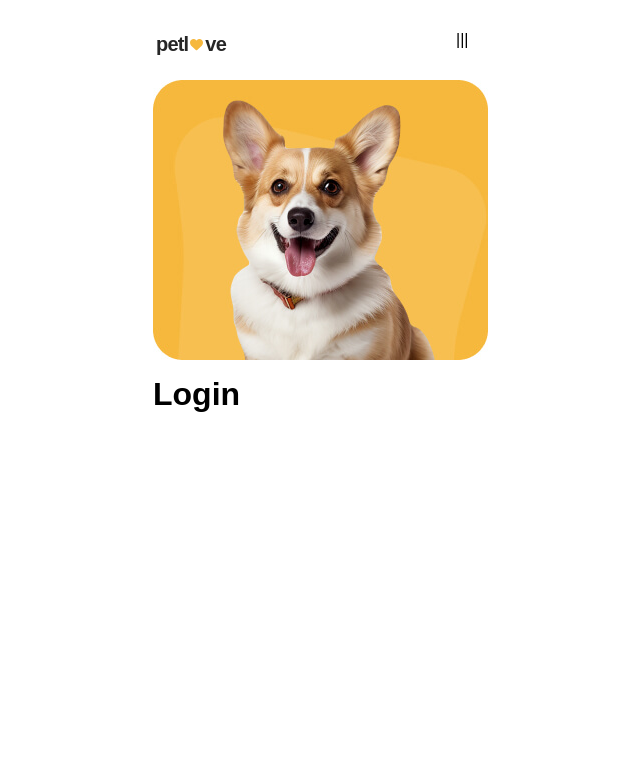
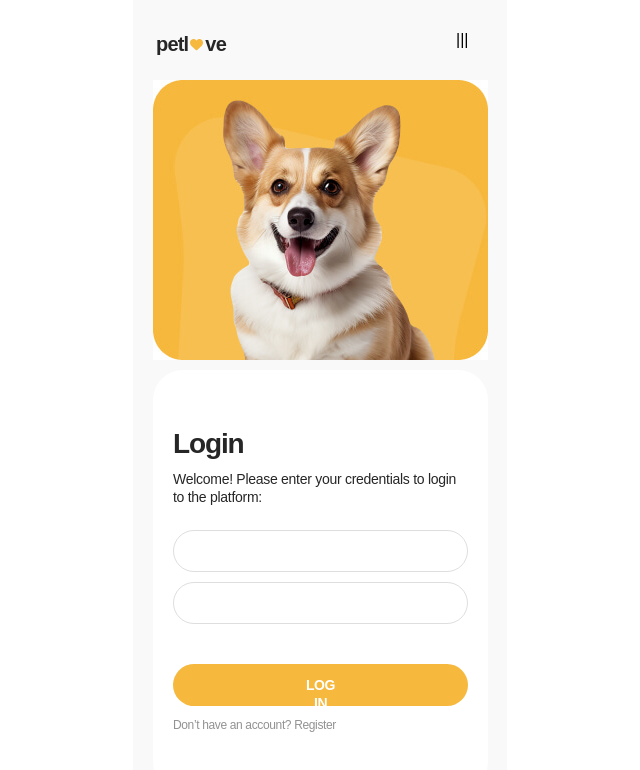
Before and after one commit to olehsolonin/Petlove, a React (Vite) app: page /login in a window 1280 px wide. Shown: the top 770 px of the page, without its empty margins (320-960 px from the left). Built offline with nearby package versions, Linux system fonts and the light colour scheme.

Commit message:
fix login page mob version

```diff
--- a/package.json
+++ b/package.json
@@ -10,6 +10,7 @@
     "preview": "vite preview"
   },
   "dependencies": {
+    "formik": "^2.4.6",
     "modern-normalize": "^3.0.1",
     "react": "^18.3.1",
     "react-dom": "^18.3.1",
--- a/src/components/Login/Login.jsx
+++ b/src/components/Login/Login.jsx
@@ -2,6 +2,7 @@ import css from "./Login.module.css";
 import LogoBlack from "../LogoBlack/LogoBlack.jsx";
 import Header from "../Header/Header.jsx";
 import PetBlockDog from "../PetBlockDog/PetBlockDog.jsx";
+import LoginForm from "../LoginForm/LoginForm.jsx";
 
 export default function Login() {
   return (
@@ -12,8 +13,9 @@ export default function Login() {
       <div className={css.petContainer}>
         <PetBlockDog />
       </div>
-
-      <h1>Login</h1>
+      <div className={css.loginFormContainer}>
+        <LoginForm />
+      </div>
     </div>
   );
 }
--- a/src/components/Login/Login.module.css
+++ b/src/components/Login/Login.module.css
@@ -6,6 +6,7 @@
   margin: 0 auto;
   display: flex;
   flex-direction: column;
+  background: #f9f9f9;
 }
 
 .headerContainer {
@@ -15,3 +16,11 @@
 .petContainer {
   margin-bottom: 10px;
 }
+
+.loginFormContainer {
+  border-radius: 30px;
+  width: 335px;
+  height: 422px;
+  background: #fff;
+  padding: 60px 20px;
+}
--- /dev/null
+++ b/src/components/LoginForm/LoginForm.jsx
@@ -0,0 +1,28 @@
+import { Formik, Form, Field } from "formik";
+import css from "./LoginForm.module.css";
+
+export default function LoginForm() {
+  return (
+    <div className={css.formContainer}>
+      <h1 className={css.loginTitle}>Login</h1>
+      <p className={css.loginText}>
+        Welcome! Please enter your credentials to login to the platform:
+      </p>
+      <Formik initialValues={{}} onSubmit={() => {}}>
+        <Form className={css.formFields}>
+          <div className={css.emailTextFields}>
+            <Field type="text" name="username" className={css.fields} />
+            <Field type="email" name="email" className={css.fields} />
+          </div>
+          <div className={css.submitButton}>
+            {" "}
+            <button type="submit" className={css.button}>
+              Log In
+            </button>
+            <p className={css.footerText}>Don’t have an account? Register</p>
+          </div>
+        </Form>
+      </Formik>
+    </div>
+  );
+}
--- /dev/null
+++ b/src/components/LoginForm/LoginForm.module.css
@@ -0,0 +1,76 @@
+.formContainer {
+  display: flex;
+  flex-direction: column;
+}
+
+.loginTitle {
+  margin-bottom: 12px;
+  font-family: "Manrope", sans-serif;
+  font-weight: 700;
+  font-size: 28px;
+  line-height: 100%;
+  letter-spacing: -0.04em;
+  color: #262626;
+}
+
+.loginText {
+  font-family: "Manrope", sans-serif;
+  font-weight: 500;
+  font-size: 14px;
+  line-height: 129%;
+  letter-spacing: -0.02em;
+  color: #262626;
+  margin-bottom: 24px;
+}
+
+.formFields {
+  display: flex;
+  flex-direction: column;
+  gap: 40px;
+}
+
+.emailTextFields {
+  display: flex;
+  flex-direction: column;
+  gap: 10px;
+}
+
+.fields {
+  border: 1px solid rgba(38, 38, 38, 0.15);
+  border-radius: 30px;
+  padding: 12px 249px 12px 12px;
+  width: 295px;
+  height: 42px;
+}
+
+.submitButton {
+  display: flex;
+  flex-direction: column;
+  gap: 12px;
+}
+
+.button {
+  border-radius: 30px;
+  padding: 12px 126px;
+  width: 295px;
+  height: 42px;
+  background: #f6b83d;
+  font-family: "Manrope", sans-serif;
+  font-weight: 700;
+  font-size: 14px;
+  line-height: 129%;
+  letter-spacing: -0.03em;
+  text-transform: uppercase;
+  color: #fff;
+  display: flex;
+  flex-direction: row;
+}
+
+.footerText {
+  font-family: "Manrope", sans-serif;
+  font-weight: 500;
+  font-size: 12px;
+  line-height: 117%;
+  letter-spacing: -0.03em;
+  color: rgba(38, 38, 38, 0.5);
+}
```
Also changed, not shown: 1 other file (tests, documents, lock files or other folders).
